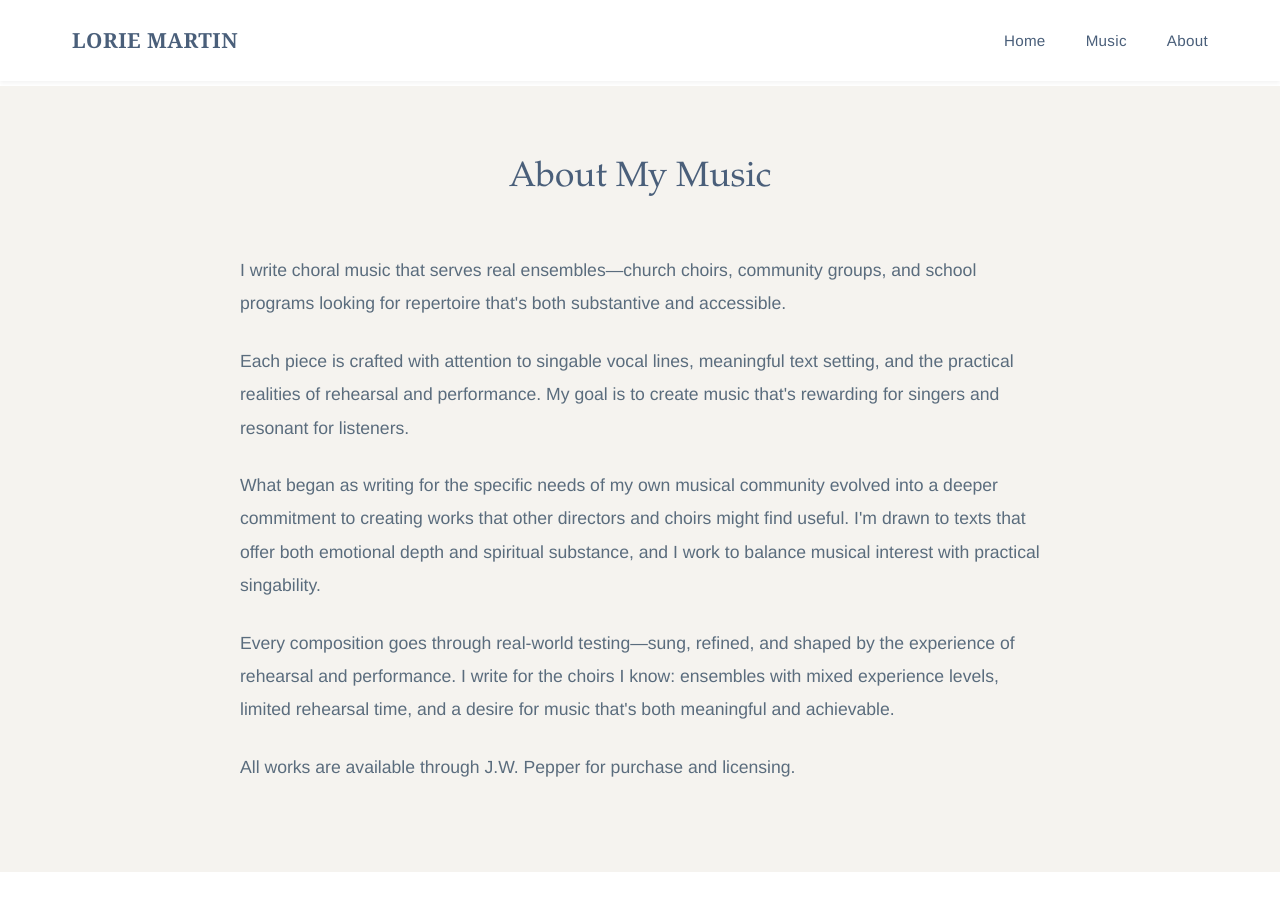
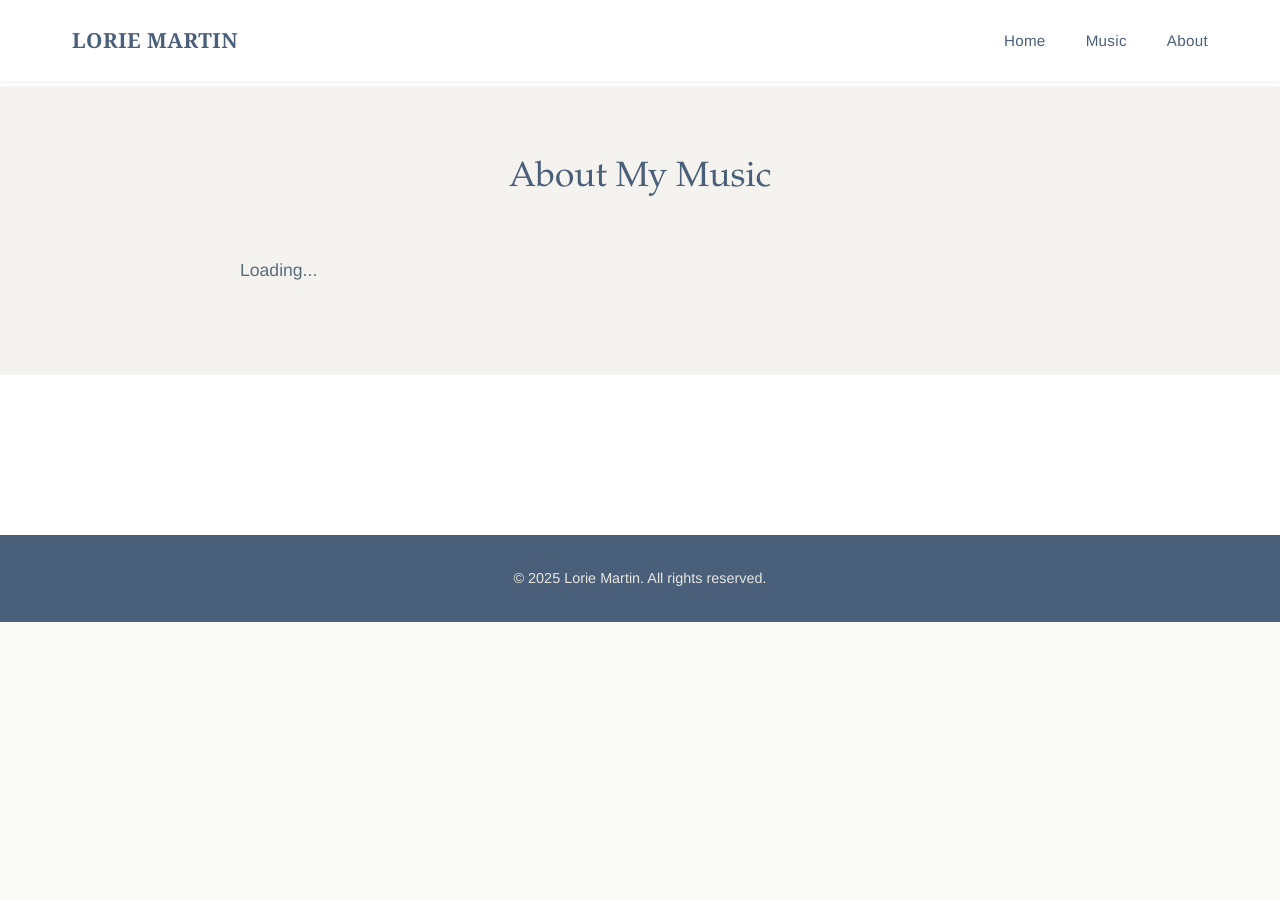
Before and after one commit to chelmyers/lorie-martin, a Jekyll site: the page built from index.html, in a window 1280 px wide and 900 px high, scrolled down 732 px. Built offline with Jekyll 4.4.1, drawn with Linux system fonts in a browser that asks for light colours; after the commit the page ends 1354 px from its top, so only the background shows below that; some of the changed lines change nothing that is shown.

Commit message:
parse new line in quotes

```diff
--- a/index.html
+++ b/index.html
@@ -26,15 +26,7 @@ layout: default
     <div class="container">
         <h2 class="section-title">About My Music</h2>
         <div class="about-content">
-            <p>I write choral music that serves real ensembles—church choirs, community groups, and school programs looking for repertoire that's both substantive and accessible.</p>
-
-            <p>Each piece is crafted with attention to singable vocal lines, meaningful text setting, and the practical realities of rehearsal and performance. My goal is to create music that's rewarding for singers and resonant for listeners.</p>
-
-            <p>What began as writing for the specific needs of my own musical community evolved into a deeper commitment to creating works that other directors and choirs might find useful. I'm drawn to texts that offer both emotional depth and spiritual substance, and I work to balance musical interest with practical singability.</p>
-
-            <p>Every composition goes through real-world testing—sung, refined, and shaped by the experience of rehearsal and performance. I write for the choirs I know: ensembles with mixed experience levels, limited rehearsal time, and a desire for music that's both meaningful and achievable.</p>
-
-            <p>All works are available through J.W. Pepper for purchase and licensing.</p>
+            <p>Loading...</p>
         </div>
     </div>
 </section>
@@ -128,40 +120,57 @@ function fetchSheetTab(sheetId, gid) {
 }
 
 function parseCSV(csv) {
-    const lines = csv.split('\n');
-    const headers = lines[0].split(',').map(h => h.trim().replace(/"/g, ''));
     const rows = [];
-
-    for (let i = 1; i < lines.length; i++) {
-        if (lines[i].trim() === '') continue;
-
-        // Handle CSV parsing with quoted fields
-        const values = [];
-        let current = '';
+    let currentRow = [];
+    let currentField = '';
     let inQuotes = false;
 
-        for (let char of lines[i]) {
+    for (let i = 0; i < csv.length; i++) {
+        const char = csv[i];
+        const nextChar = csv[i + 1];
+
         if (char === '"') {
+            if (inQuotes && nextChar === '"') {
+                currentField += '"';
+                i++; // Skip escaped quote
+            } else {
                 inQuotes = !inQuotes;
+            }
         } else if (char === ',' && !inQuotes) {
-                values.push(current.trim());
-                current = '';
+            currentRow.push(currentField);
+            currentField = '';
+        } else if (char === '\n' && !inQuotes) {
+            currentRow.push(currentField);
+            if (currentRow.length > 0) rows.push(currentRow);
+            currentRow = [];
+            currentField = '';
         } else {
-                current += char;
+            currentField += char;
         }
     }
-        values.push(current.trim());
 
-        const row = {};
+    // Don't forget last field and row
+    currentRow.push(currentField);
+    if (currentRow.length > 0) rows.push(currentRow);
+
+    // Convert to objects
+    const headers = rows[0];
+    const data = [];
+
+    for (let i = 1; i < rows.length; i++) {
+        const obj = {};
         headers.forEach((header, index) => {
-            row[header] = values[index] ? values[index].replace(/^"|"$/g, '') : '';
+            let value = rows[i][index] || '';
+            // Convert newlines to <br> and clean up
+            value = value.replace(/\n/g, '<br>').replace(/\r/g, '');
+            obj[header] = value;
         });
-
-        rows.push(row);
+        data.push(obj);
     }
 
-    return rows;
+    return data;
 }
+
 
 function applySiteSettings(settings) {
     settings.forEach(setting => {
```
Lines whose indentation alone changed are shown as unchanged.
